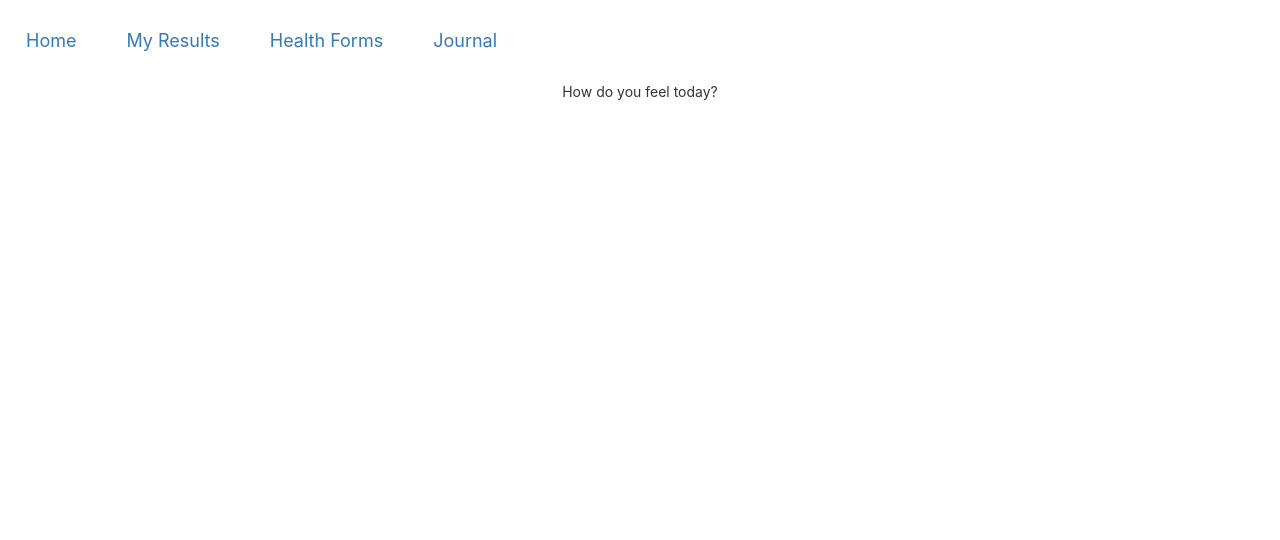
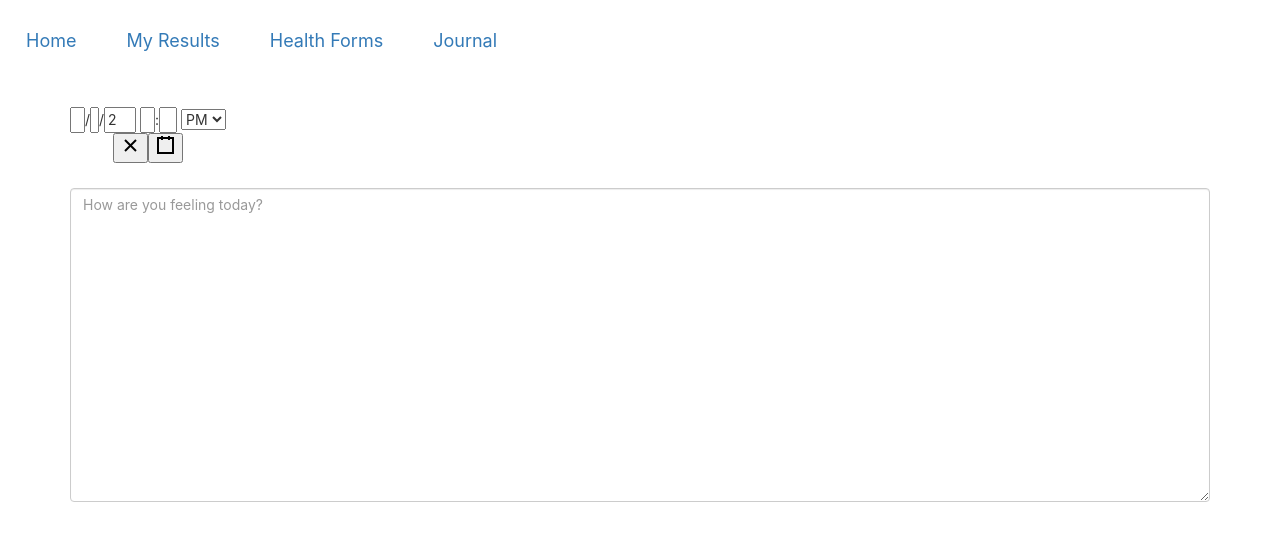
Before and after one commit to abalmeo/healthyliving, a React (Create React App) app in the folder client/: page /journal in a window 1280 px wide. Shown: the top 540 px of the page. Built offline with nearby package versions, Linux system fonts and the light colour scheme.

Commit message:
set up date and time on journal

```diff
--- a/client/package.json
+++ b/client/package.json
@@ -4,7 +4,10 @@
   "private": true,
   "dependencies": {
     "axios": "^0.18.0",
+    "moment": "^2.22.2",
     "react": "^16.6.3",
+    "react-datetime": "^2.16.2",
+    "react-datetime-picker": "^2.1.1",
     "react-dom": "^16.6.3",
     "react-router-dom": "^4.3.1",
     "react-scripts": "2.1.1"
--- a/client/public/index.html
+++ b/client/public/index.html
@@ -21,6 +21,8 @@
       Learn how to configure a non-root public URL by running `npm run build`.
     -->
     <title>React App</title>
+
+
   </head>
   <body>
     <noscript>
--- a/client/src/App.css
+++ b/client/src/App.css
@@ -35,3 +35,8 @@
 .navbar-brand{
   padding: 3.0rem 2.5rem;
 }
+
+.dateSpacing{
+  padding: 2.5rem 0rem;
+  float: left
+}
--- /dev/null
+++ b/client/src/components/pages/DatePicker.js
@@ -0,0 +1,23 @@
+import React, { Component } from 'react';
+import DateTimePicker from 'react-datetime-picker';
+
+class DateTime extends Component {
+  state = {
+    date: new Date(),
+  }
+
+  onChange = date => this.setState({ date })
+
+  render() {
+    return (
+      <div>
+        <DateTimePicker
+          onChange={this.onChange}
+          value={this.state.date}
+          className="dateSpacing"
+        />
+      </div>
+    );
+  }
+}
+export default DateTime;
--- a/client/src/components/pages/HealthForms.js
+++ b/client/src/components/pages/HealthForms.js
@@ -39,11 +39,12 @@ class HealthForms extends Component {
     render() {
     return (
       <div className="healthforms">
+        <div className="container">
 
                 <p>
                   Input your form information
                 </p>
-
+          </div>
       </div>
     );
   }
--- a/client/src/components/pages/Journal.js
+++ b/client/src/components/pages/Journal.js
@@ -1,15 +1,15 @@
 import React, { Component } from 'react';
 import axios from "axios";
 import { Redirect } from "react-router-dom";
-
+import DateTime from "../../components/pages/DatePicker";
 
 
 class Journal extends Component {
-  constructor(){
+    constructor() {
         super();
         this.state = {
-                date:"",
-                journalEntry:""
+            date: "",
+            journalEntry: ""
         }
 
         this.onChange = this.onChange.bind(this);
@@ -35,12 +35,18 @@ class Journal extends Component {
         return (
             <div className="journal">
                 <div className="container">
+                <div>
 
-                <p>
-                  How do you feel today?
-                </p>
+                </div>
+                <DateTime/>
+                    <form>
+                        <div class="form-group">
+                            <textarea class="form-control" placeholder="How are you feeling today?" id="journalEntry" rows="15"></textarea>
+                        </div>
+                    </form>
                 </div>
             </div>
+
         );
     }
 }
```
Also changed, not shown: 2 other files (tests, documents, lock files or other folders). Lines whose indentation alone changed are shown as unchanged.
